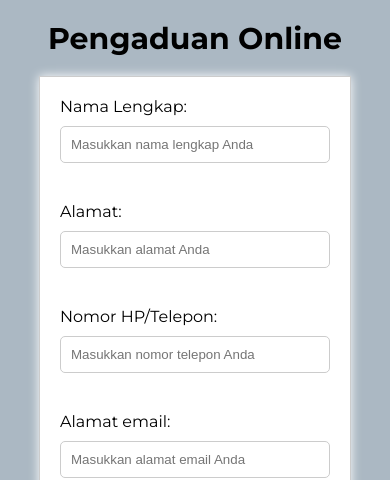
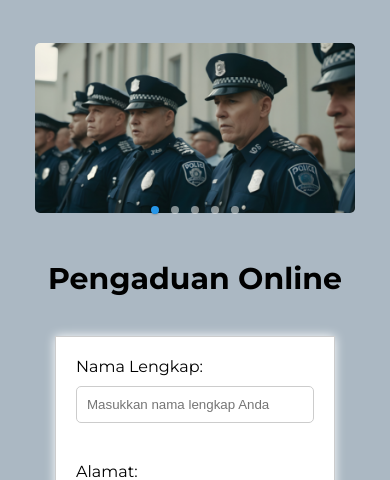
Before and after one commit to AhmadAri12/LayananPengaduanKepolisian, a PHP site: page / in a window 390 px wide. Shown: the part 80-560 px from the top of the page. Run offline with PHP 8.4, Linux system fonts and the light colour scheme; some libraries are stand-ins or nearby versions.

Commit message:
Javascript I

```diff
--- a/css/homepage.css
+++ b/css/homepage.css
@@ -58,8 +58,8 @@
     transition: .5s;
 }
 
-a.active,
-a:hover {
+nav ul li a.active,
+nav ul li a:hover {
     color: white;
     background-color: #1b9bff;
     transition: .5s;
@@ -110,13 +110,147 @@
     nav ul li a {
         font-size: 20px;
     }
-    a:hover,
-    a.active {
+    nav ul li a:hover,
+    nav ul li a.active {
         background: none;
         color: #1b9bff;
     }
     #check:checked~ul {
         left: 0;
+    }
+}
+
+.container-slider {
+    display: flex;
+    justify-content: center;
+    align-items: center;
+    margin: 20px 0;
+    /* Add margin to prevent overlapping */
+}
+
+.img-slider {
+    position: relative;
+    width: 800px;
+    height: 450px;
+    margin: 10px;
+    background: var(--primary-color);
+    /* Add these to center the carousel */
+    display: flex;
+    justify-content: center;
+    align-items: center;
+}
+
+.img-slider .slide {
+    z-index: 1;
+    position: absolute;
+    width: 100%;
+    clip-path: circle(0% at 0 50%);
+}
+
+.img-slider .slide.active {
+    clip-path: circle(150% at 0 50%);
+    transition: 2s;
+    transition-property: clip-path;
+}
+
+.img-slider .slide img {
+    z-index: 1;
+    width: 100%;
+    border-radius: 5px;
+}
+
+.img-slider .slide .info {
+    position: absolute;
+    top: 0;
+    padding: 15px 30px;
+}
+
+.img-slider .slide .info h2 {
+    color: #fff;
+    font-size: 45px;
+    text-transform: uppercase;
+    font-weight: 800;
+    letter-spacing: 2px;
+}
+
+.img-slider .slide .info p {
+    color: #fff;
+    background: rgba(0, 0, 0, 0.1);
+    font-size: 16px;
+    width: 60%;
+    padding: 10px;
+    border-radius: 4px;
+}
+
+.img-slider .navigation {
+    z-index: 2;
+    position: absolute;
+    display: flex;
+    bottom: 30px;
+    left: 50%;
+    transform: translateX(-50%);
+}
+
+.img-slider .navigation .btn {
+    background: rgba(255, 255, 255, 0.5);
+    width: 12px;
+    height: 12px;
+    margin: 10px;
+    border-radius: 50%;
+    cursor: pointer;
+}
+
+.img-slider .navigation .btn.active {
+    background: #2696E9;
+    box-shadow: 0 0 2px rgba(0, 0, 0, 0.5);
+}
+
+@media (max-width: 820px) {
+    .img-slider {
+        width: 600px;
+        height: 375px;
+    }
+    .img-slider .slide .info {
+        padding: 10px 25px;
+    }
+    .img-slider .navigation {
+        bottom: 25px;
+    }
+    .img-slider .navigation .btn {
+        width: 10px;
+        height: 10px;
+        margin: 8px;
+    }
+}
+
+@media (max-width: 620px) {
+    .img-slider {
+        width: 400px;
+        height: 250px;
+    }
+    .img-slider .slide .info {
+        padding: 10px 20px;
+    }
+    .img-slider .navigation {
+        bottom: 15px;
+    }
+    .img-slider .navigation .btn {
+        width: 8px;
+        height: 8px;
+        margin: 6px;
+    }
+}
+
+@media (max-width: 420px) {
+    .img-slider {
+        width: 320px;
+        height: 200px;
+    }
+    .img-slider .slide .info {
+        padding: 5px 10px;
+    }
+    .img-slider .navigation {
+        bottom: 10px;
     }
 }
 
--- a/index.html
+++ b/index.html
@@ -30,8 +30,108 @@
             <li><a href="register.html">Register</a></li>
         </ul>
     </nav>
-    <!-- END: Navbar -->
     <section>
+        <div class="container-slider">
+            <div class="img-slider">
+                <div class="slide active">
+                    <img src="assets/gambar/slider/1.png" alt="slider 1">
+                </div>
+                <div class="slide">
+                    <img src="assets/gambar/slider/2.png" alt="slider 2">
+                </div>
+                <div class="slide">
+                    <img src="assets/gambar/slider/3.png" alt="slider 3">
+                </div>
+                <div class="slide">
+                    <img src="assets/gambar/slider/4.png" alt="slider 4">
+                </div>
+                <div class="slide">
+                    <img src="assets/gambar/slider/5.png" alt="slider 5">
+                </div>
+                <div class="navigation">
+                    <div class="btn active"></div>
+                    <div class="btn"></div>
+                    <div class="btn"></div>
+                    <div class="btn"></div>
+                    <div class="btn"></div>
+                </div>
+            </div>
+        </div>
+        <!-- END: Carousel -->
+        <!-- ... -->
+        <script>
+            // DOMContentLoaded event ensures that the script runs after the entire DOM has been loaded
+            document.addEventListener('DOMContentLoaded', function() {
+                // Selecting elements from the DOM
+                const navbar = document.querySelector('nav');
+                const slider = document.querySelector('.container-slider');
+                const formTitle = document.querySelector('.form-title');
+                const formContainer = document.querySelector('.form-container');
+                const footer = document.querySelector('.footer');
+
+                // Applying styles to the selected elements
+                navbar.style.backgroundColor = '#333';
+                slider.style.margin = '20px auto';
+                formTitle.style.textAlign = 'center';
+                formContainer.style.padding = '20px';
+                footer.style.backgroundColor = '#333';
+                footer.style.color = '#fff';
+                footer.style.textAlign = 'center';
+            });
+            var slides = document.querySelectorAll('.slide');
+            var btns = document.querySelectorAll('.btn');
+            let currentSlide = 1;
+
+            // Javascript for image slider manual navigation
+            var manualNav = function(manual) {
+                slides.forEach((slide) => {
+                    slide.classList.remove('active');
+
+                    btns.forEach((btn) => {
+                        btn.classList.remove('active');
+                    });
+                });
+
+                slides[manual].classList.add('active');
+                btns[manual].classList.add('active');
+            }
+
+            btns.forEach((btn, i) => {
+                btn.addEventListener("click", () => {
+                    manualNav(i);
+                    currentSlide = i;
+                });
+            });
+
+            // Javascript for image slider autoplay navigation
+            var repeat = function(activeClass) {
+                let active = document.getElementsByClassName('active');
+                let i = 1;
+
+                var repeater = () => {
+                    setTimeout(function() {
+                        [...active].forEach((activeSlide) => {
+                            activeSlide.classList.remove('active');
+                        });
+
+                        slides[i].classList.add('active');
+                        btns[i].classList.add('active');
+                        i++;
+
+                        if (slides.length == i) {
+                            i = 0;
+                        }
+                        if (i >= slides.length) {
+                            return;
+                        }
+                        repeater();
+                    }, 10000);
+                }
+                repeater();
+            }
+            repeat();
+        </script>
+        <!-- END: Navbar -->
         <div class="col-md-8 col-md-offset-2 mg-b-40">
             <h2 class="form-title">Pengaduan Online</h2><br>
             <div class="form-container">
```
Also changed, not shown: assets/gambar/slider/1.png (added), assets/gambar/slider/2.png (added), assets/gambar/slider/3.png (added), assets/gambar/slider/4.png (added), assets/gambar/slider/5.png (added).
